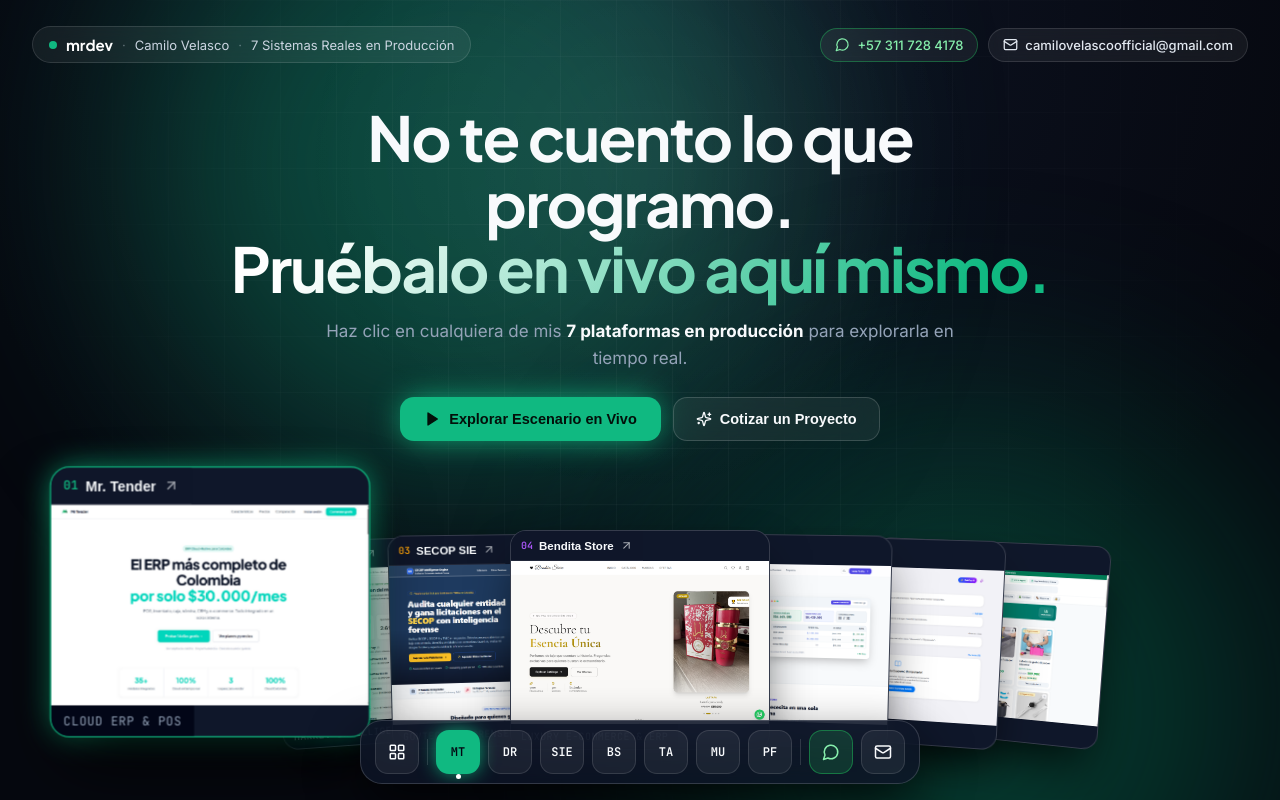
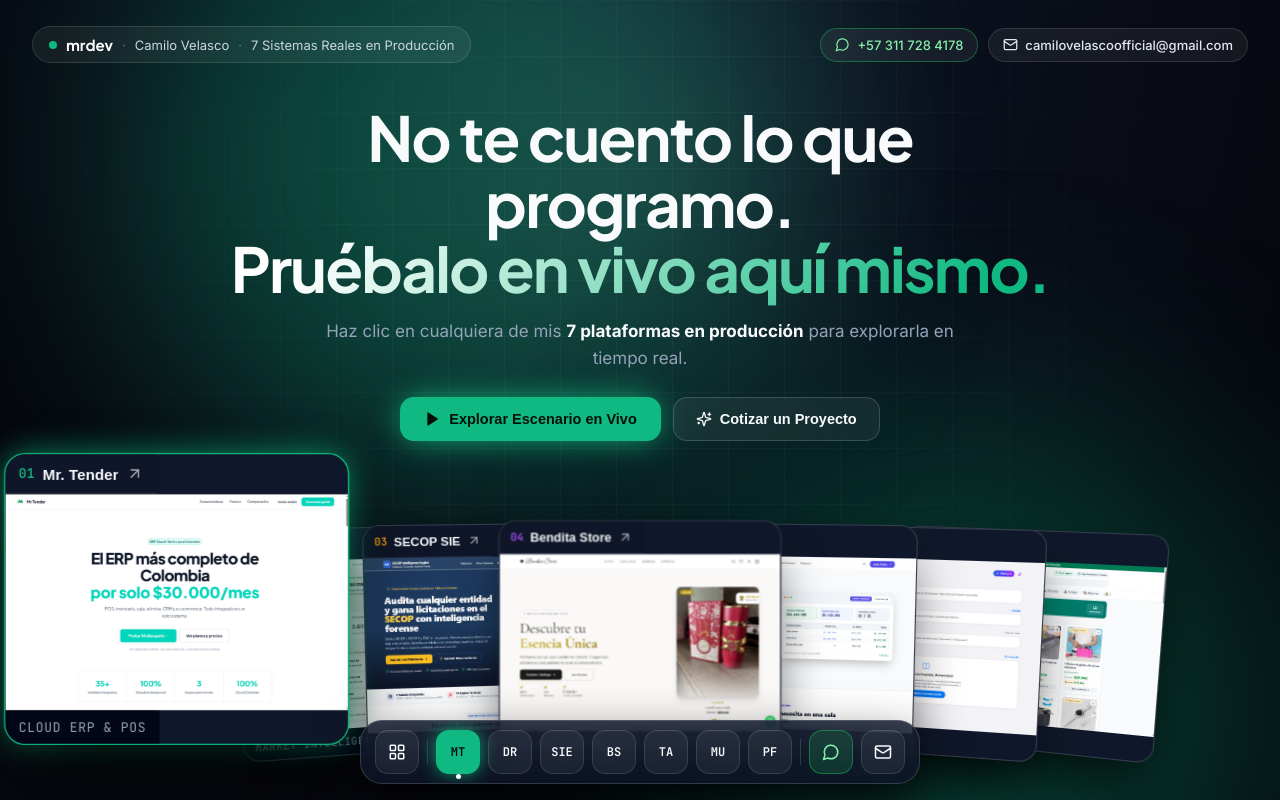
Before and after one commit to CristhDevv/mrdev-portafolio, a React (Vite) app: page / in a window 1280 px wide. Shown: the top 800 px of the page. Built offline with nearby package versions, Linux system fonts and the light colour scheme.

Commit message:
feat: portafolio interactivo mrdev en produccion

```diff
--- a/src/components/Hero3DDeck.tsx
+++ b/src/components/Hero3DDeck.tsx
@@ -112,7 +112,7 @@ export const Hero3DDeck: React.FC<Hero3DDeckProps> = ({
               const isHovered = hoveredIdx === idx;
               const isFeatured = isHovered || (hoveredIdx === null && isActive);
               const baseTranslateX = centerOffset * 128;
-              const baseTranslateZ = -Math.abs(centerOffset) * 55;
+              const baseTranslateZ = (3 - Math.abs(centerOffset)) * 38;
               const baseRotateY = centerOffset * -9;
               const baseRotateZ = centerOffset * 1.4;
 
@@ -129,7 +129,7 @@ export const Hero3DDeck: React.FC<Hero3DDeckProps> = ({
                       '--deck-accent': proj.accentColor,
                       zIndex: isHovered ? 40 : isActive ? 30 : 10 - Math.abs(centerOffset),
                       transform: isFeatured
-                        ? `translateX(${baseTranslateX}px) translateY(-34px) translateZ(150px) scale(1.1) rotateY(0deg) rotateZ(0deg)`
+                        ? `translateX(${baseTranslateX}px) translateY(-34px) translateZ(240px) scale(1.1) rotateY(0deg) rotateZ(0deg)`
                         : `translateX(${baseTranslateX}px) translateZ(${baseTranslateZ}px) rotateY(${baseRotateY}deg) rotateZ(${baseRotateZ}deg)`,
                     } as React.CSSProperties
                   }
--- a/src/index.css
+++ b/src/index.css
@@ -276,6 +276,7 @@ body {
   place-items: center;
   transition: transform 0.18s ease-out;
   transform-style: preserve-3d;
+  pointer-events: none;
   margin-bottom: 24px;
 }
 
@@ -284,6 +285,7 @@ body {
   width: 260px;
   height: 220px;
   transform-style: preserve-3d;
+  pointer-events: none;
 }
 
 .deck-card {
@@ -296,6 +298,7 @@ body {
   border: 1px solid rgba(255, 255, 255, 0.16);
   box-shadow: 0 24px 50px -12px rgba(0, 0, 0, 0.78);
   cursor: pointer;
+  pointer-events: auto;
   display: flex;
   flex-direction: column;
   text-align: left;
@@ -1252,6 +1255,7 @@ body {
     justify-content: flex-start !important;
     align-items: stretch !important;
     place-items: normal !important;
+    pointer-events: auto !important;
     width: calc(100% + 28px);
     height: auto;
     transform: none !important;
```
